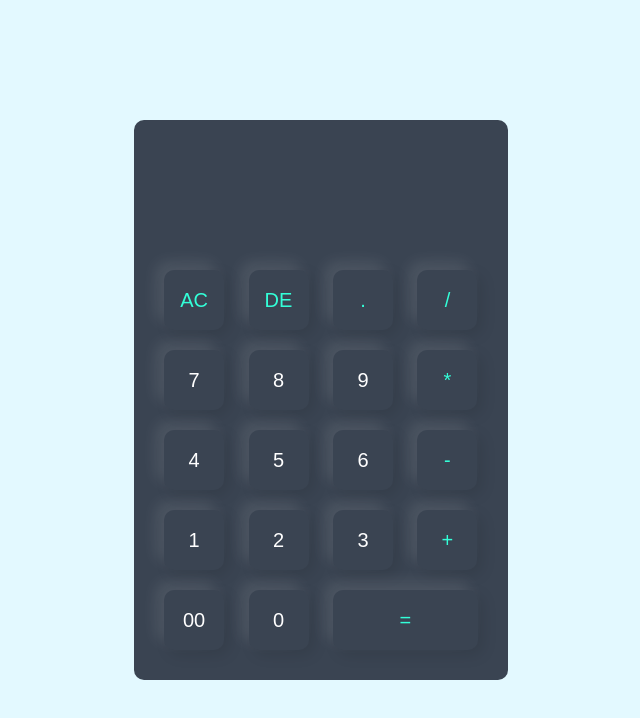
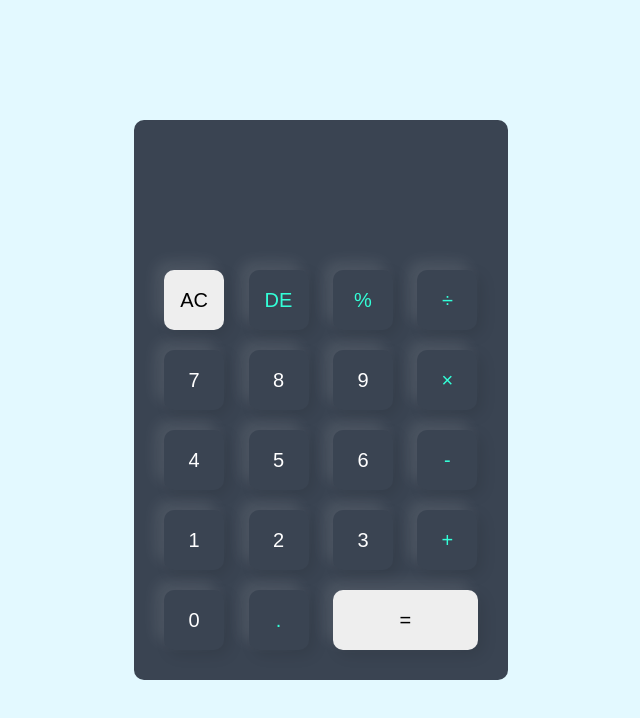
Before and after one commit to Codewithsps/calculator, a plain HTML site: page index.html in a window 1280 px wide. Shown: the whole page, without its empty margins (319-959 px from the left). Drawn offline with Linux system fonts and the light colour scheme.

Commit message:
Update index.html

```diff
--- a/index.html
+++ b/index.html
@@ -1,63 +1,76 @@
 <!DOCTYPE html>
 <html lang="en">
+
 <head>
-    <meta charset="UTF-8">
-    <meta name="viewport" content="width=device-width, initial-scale=1.0">
+    <meta charset="UTF-8" />
+    <meta name="viewport" content="width=device-width, initial-scale=1.0" />
     <title>calculator</title>
-    <link rel="stylesheet" href="style.css">
+    <link rel="stylesheet" href="style.css" />
 </head>
+
 <body>
     <div class="container">
         <div class="calculator">
             <form>
                 <div class="display">
-                <input type="text" name = "display">
+                    <input type="text" name="display" />
                 </div>
                 <div>
-                <input type="button" value="AC"
-                onclick="display.value = '' " class="operators">
-                <input type="button" value="DE"
-                onclick="display.value = display.value.toString().slice(0, -1)" class="operators">
-                <input type="button" value="."
-                 onclick="display.value += '.' " class="operators">
-                <input type="button" value="/"
-                 onclick="display.value += '/' " class="operators">
+                    <input type="button" value="AC" onclick="display.value = '' " class="operators"
+                        style="background-color: rgb(238, 238, 238); color: black" />
+                         <input type="button" value="DE" onclick="display.value = display.value.toString().slice(0, -1)"
+                        class="operators" />
+                   <input type="button" value="%" class="operators" onclick="handlePercent()" id="percentage" />
+                    <!-- <input type="button" value="( )" class="operators" /> -->
+                    <input type="button" value="&divide;" onclick="display.value += '/' " class="operators" />
                 </div>
                 <div>
-                <input type="button" value="7" onclick="display.value += '7' ">
-                <input type="button" value="8" onclick="display.value += '8' ">
-                <input type="button" value="9" onclick="display.value += '9' ">
-                <input type="button" value="*"
-                onclick="display.value += '*' " class="operators">
+                    <input type="button" value="7" onclick="display.value += '7' " />
+                    <input type="button" value="8" onclick="display.value += '8' " />
+                    <input type="button" value="9" onclick="display.value += '9' " />
+                    <input type="button" value="&times;" onclick="display.value += '*' " class="operators" />
                 </div>
                 <div>
-                <input type="button" value="4"
-                onclick="display.value += '4' ">
-                <input type="button" value="5"
-                onclick="display.value += '5' ">
-                <input type="button" value="6"
-                onclick="display.value += '6' ">
-                <input type="button" value="-"
-                onclick="display.value += '-' " class="operators">
+                    <input type="button" value="4" onclick="display.value += '4' " />
+                    <input type="button" value="5" onclick="display.value += '5' " />
+                    <input type="button" value="6" onclick="display.value += '6' " />
+                    <input type="button" value="-" onclick="display.value += '-' " class="operators" />
                 </div>
                 <div>
-                <input type="button" value="1" onclick="display.value += '1' ">
-                <input type="button" value="2"
-                onclick="display.value += '2' ">
-                <input type="button" value="3" onclick="display.value += '3' ">
-                <input type="button" value="+"
-                onclick="display.value += '+' " class="operators">
+                    <input type="button" value="1" onclick="display.value += '1' " />
+                    <input type="button" value="2" onclick="display.value += '2' " />
+                    <input type="button" value="3" onclick="display.value += '3' " />
+                    <input type="button" value="+" onclick="display.value += '+' " class="operators" />
                 </div>
                 <div>
-                <input type="button" value="00"
-                onclick="display.value += '00' ">
-                <input type="button" value="0"
-                onclick="display.value += '7' ">
-                <input type="button" value="="onclick = "display.value = eval(display.value)"
-                 class="equal operators" >
+                    <!-- <input type="button" value="00"
+                onclick="display.value += '00' "> -->
+                    <input type="button" value="0" onclick="display.value += '0' " />
+                    <input type="button" value="." onclick="display.value += '.' " class="operators" />
+
+                    <input type="button" value="=" onclick="display.value = eval(display.value)" class="equal operators"
+                        style="background-color: rgb(238, 238, 238); color: black" />
                 </div>
             </form>
         </div>
     </div>
+    <script>
+    function handlePercent() {
+        const display = document.querySelector("input[name='display']");
+        let value = display.value;
+
+        // Match the last number in the expression
+        const regex = /(\d+(\.\d+)?)$/;
+        const match = value.match(regex);
+
+        if (match) {
+            const number = parseFloat(match[0]);
+            const percentValue = number / 100;
+            display.value = value.replace(regex, percentValue);
+        }
+    }
+</script>
+
 </body>
+
 </html>
```
Lines whose indentation alone changed are shown as unchanged.
